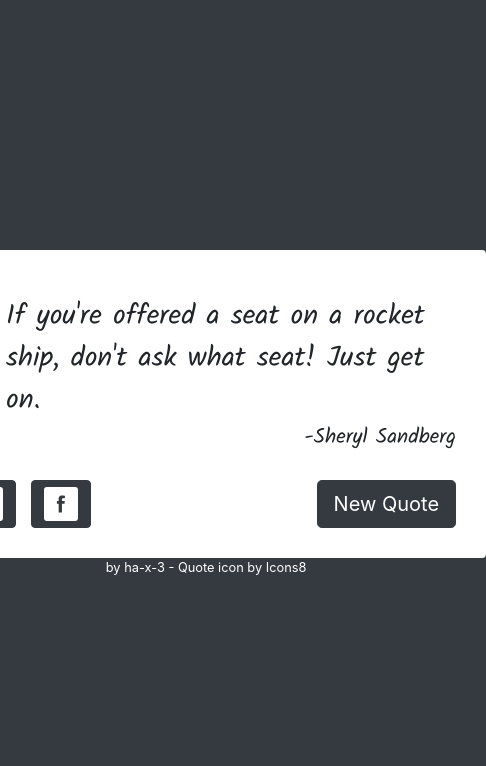
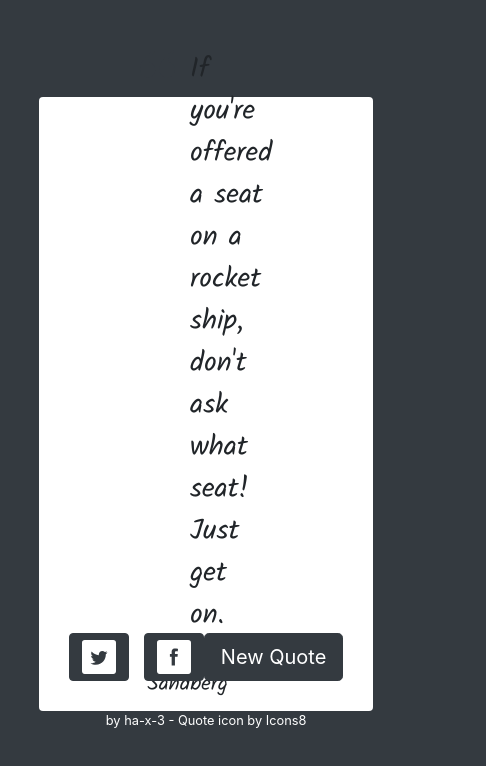
Before and after one commit to ha-x-3/quote-generator, a React (Create React App) app: page / in a window 390 px wide. Shown: the top 766 px of the page, 486 px wide, since content can reach past the window. Built offline with nearby package versions, Linux system fonts and the light colour scheme.

Commit message:
Added more responsiveness and touchstart event for mobile

```diff
--- a/src/App.css
+++ b/src/App.css
@@ -1,6 +1,6 @@
 .QuoteBox {
   min-height: 25vh;
-  min-width: 30vw;
+  min-width: 35vw;
   display: flex;
   flex-direction: column;
   align-items: center;
@@ -11,9 +11,9 @@
 }
 
 .QuoteText {
-  min-height: 200px;
-  max-height: 600px;
-  width: 500px;
+  min-height: 15vh;
+  max-height: 60vh;
+  width: 30vw;
   display: flex;
   flex-direction: column;
   align-items: center;
--- a/src/App.js
+++ b/src/App.js
@@ -63,6 +63,18 @@ function App() {
       tweetImg.style.backgroundColor = color;
       facebookImg.style.backgroundColor = color;
     });
+
+    button.addEventListener("touchstart", function() {
+      getQuote();
+      getColor(colors);
+      document.body.style.backgroundColor = color;
+      const button = document.querySelector("#new-quote");
+      button.style.backgroundColor = color;
+      const tweetImg = document.querySelector("#tweet-quote");
+      const facebookImg = document.querySelector("#facebook-quote");
+      tweetImg.style.backgroundColor = color;
+      facebookImg.style.backgroundColor = color;
+    });
   });
 
 
```
